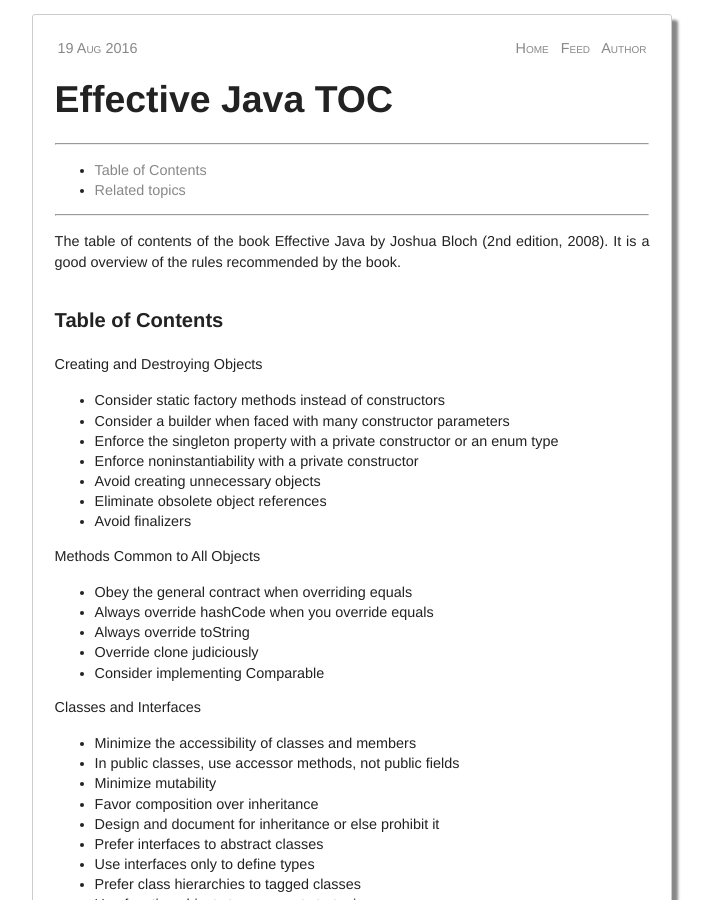
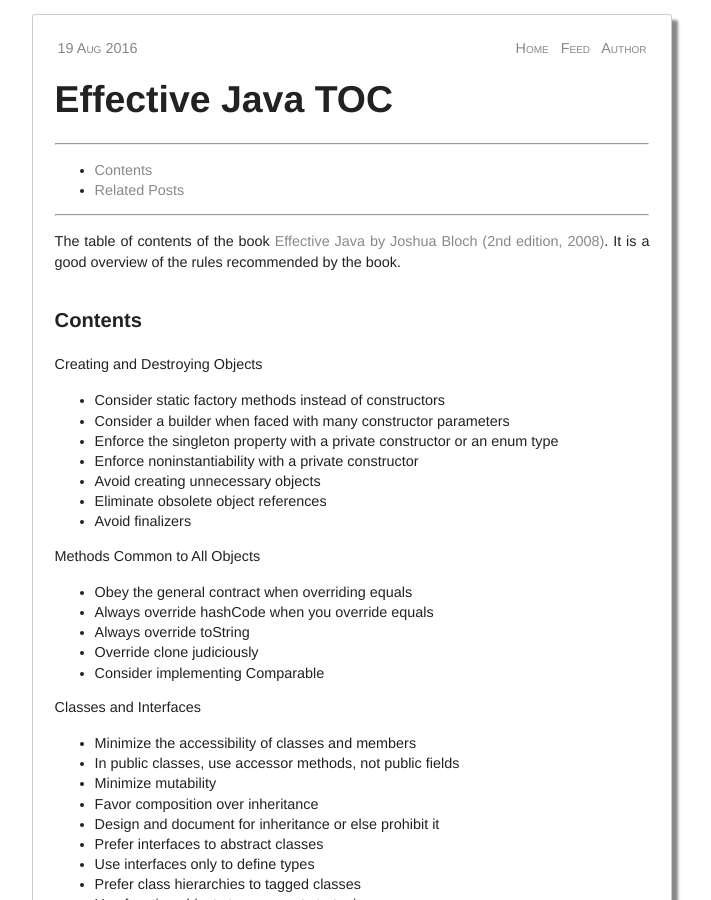
Before and after one commit to woj-tek/petozoltan.github.io, a Jekyll site: the page built from _posts/2016-08-19-effective-java-toc.md, in a window 1280 px wide and 900 px high. Shown: the whole window, without its empty margins (288-999 px from the left). Built offline with Jekyll 4.4.1, drawn with Linux system fonts in a browser that asks for light colours; some of the changed text lies outside the part shown.

Commit message:
Update 2016-08-19-effective-java-toc.md

```diff
--- a/_posts/2016-08-19-effective-java-toc.md
+++ b/_posts/2016-08-19-effective-java-toc.md
@@ -11,9 +11,9 @@
 
 ***
 
-The table of contents of the book Effective Java by Joshua Bloch (2nd edition, 2008). It is a good overview of the rules recommended by the book.
+The table of contents of the book [Effective Java by Joshua Bloch (2nd edition, 2008)](https://www.amazon.com/Effective-Java-2nd-Joshua-Bloch/dp/3). It is a good overview of the rules recommended by the book.
 
-### Table of Contents
+### Contents
 
 Creating and Destroying Objects
 
@@ -123,6 +123,6 @@
 * For instance control, prefer enum types to readResolve
 * Consider serialization proxies instead of serialized instances
 
-### Related topics
+### Related Posts
 
 * [Clean Code Outline](https://petozoltan.github.io/2016/08/19/clean-code-outline.html)
```
